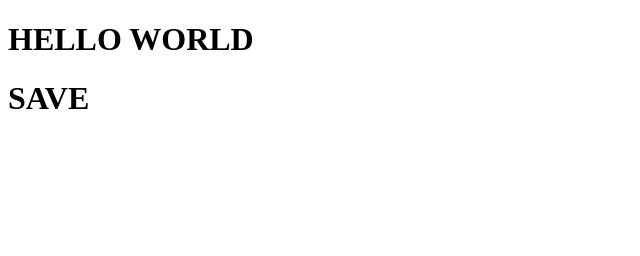
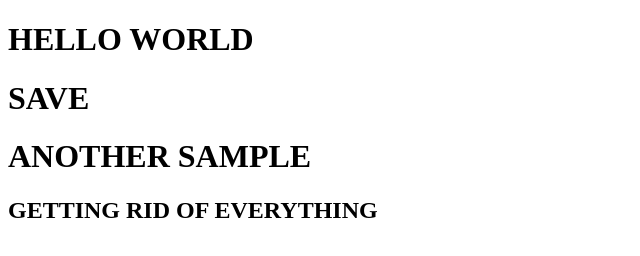
Before and after one commit to GoldenQ12/100ProyectsJS, a plain HTML site: page VolumenSliders/index.html in a window 1280 px wide. Shown: the whole page, without its empty margins (0-640 px from the left). Drawn offline with Linux system fonts and the light colour scheme.

Commit message:
commited again

```diff
--- a/VolumenSliders/index.html
+++ b/VolumenSliders/index.html
@@ -8,5 +8,7 @@
 <body>
     <h1>HELLO WORLD</h1>
     <h1>SAVE</h1>
+    <h1>ANOTHER SAMPLE</h1>
+    <h2>GETTING RID OF EVERYTHING</h2>
 </body>
 </html>
```
